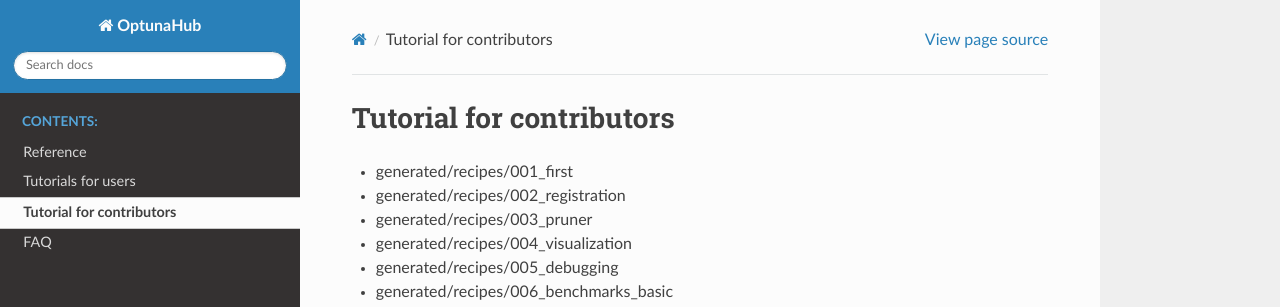
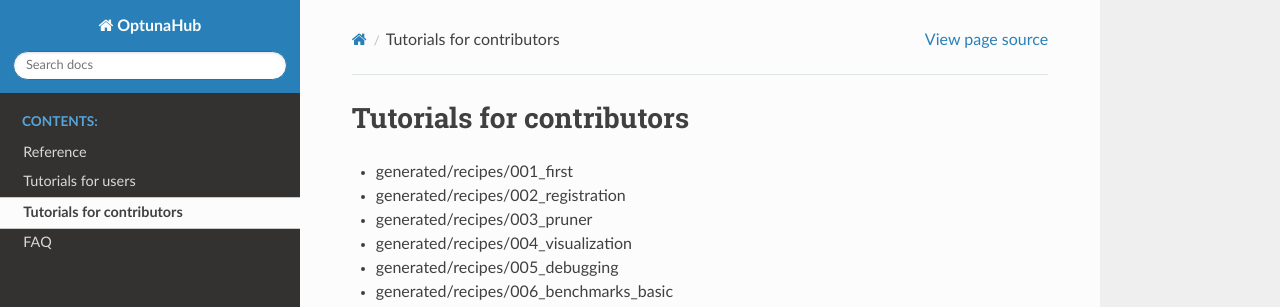
Before and after one commit to optuna/optunahub, a Sphinx documentation site: the page built from docs/source/tutorials_for_contributors.rst, in a window 1280 px wide. Shown: the top 307 px of the page. Built offline with Sphinx 7.4.7 and the Read the Docs theme 3.1.0, drawn with Linux system fonts in a browser that asks for light colours.

Commit message:
fix minor mistakes

```diff
--- a/docs/source/index.rst
+++ b/docs/source/index.rst
@@ -4,7 +4,7 @@ Welcome to OptunaHub's documentation!
 `OptunaHub <https://hub.optuna.org/>`__ is a registry of third-party packages designed for `Optuna <https://optuna.org>`__.
 It allows users to share and discover Optuna packages that are not included in the official Optuna distribution.
 The `optunahub <https://github.com/optuna/optunahub/>`__ library provides Python APIs to load and use packages from the OptunaHub registry.
-Please check out `the OptunaHub tutorial <./tutorials/index.html>`__  as well.
+Please check out `the OptunaHub tutorial <./tutorials_for_users/index.html>`__  as well.
 
 **If you are interested in registering your own features in OptunaHub**, please visit `the optunahub-registry repository <https://github.com/optuna/optunahub-registry>`__ and submit a pull request there. More details are available in `the optunahub-registry tutorial <https://optuna.github.io/optunahub-registry/>`__.
 
--- a/docs/source/tutorials_for_contributors.rst
+++ b/docs/source/tutorials_for_contributors.rst
@@ -1,5 +1,5 @@
-Tutorial for contributors
-=========================
+Tutorials for contributors
+==========================
 - :doc:`generated/recipes/001_first`
 - :doc:`generated/recipes/002_registration`
 - :doc:`generated/recipes/003_pruner`
```
